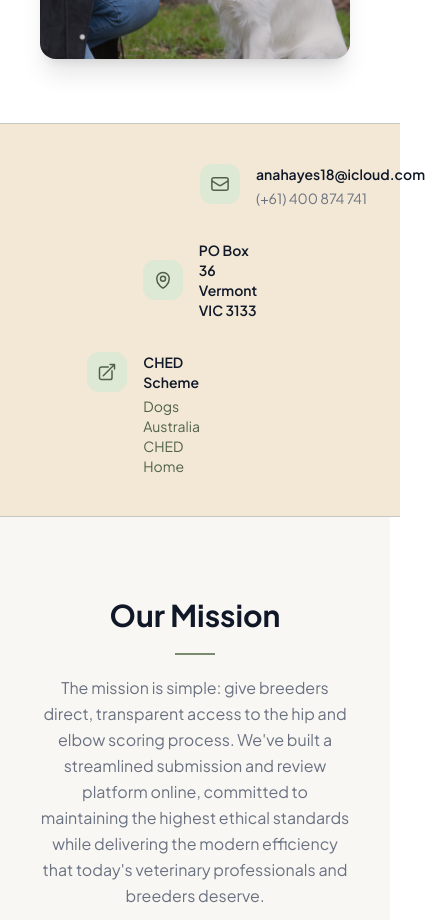
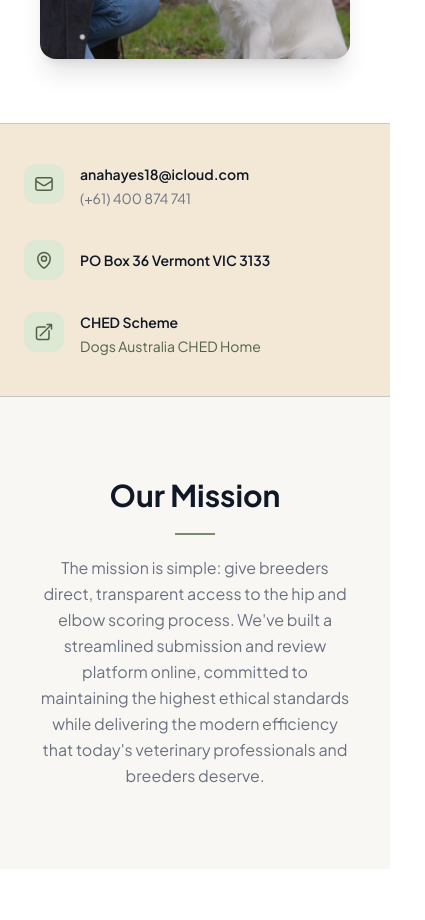
Before and after one commit to CodedBeats/Hayes_Hip_and_Elbow_Scoring, a Next.js app: page /pre-launch in a window 390 px wide. Shown: the part 1240-2160 px from the top of the page, 425 px wide, since content can reach past the window. Built offline with nearby package versions, Linux system fonts and the light colour scheme; no server answers.

Commit message:
feat(mobile style): small fixes for mobile styling

```diff
--- a/app/(main)/page.tsx
+++ b/app/(main)/page.tsx
@@ -212,7 +212,7 @@ const Home = () => {
                 title="Ready to Submit?"
                 subtitle="Upload your radiographs and submit your assessment request online."
                 align="center"
-                minHeightClassName="min-h-[700px]"
+                minHeightClassName="min-h-[560px] sm:min-h-[700px]"
             >
                 <Button href="/submit" variant="solid">Start Submission</Button>
             </ImageCTASection>
--- a/app/pre-launch/page.tsx
+++ b/app/pre-launch/page.tsx
@@ -98,7 +98,7 @@ const PreLaunchPage = () => {
             </section>
 
             {/* ── Contact & Links ──────────────────────────────── */}
-            <section className="px-50 py-10 bg-warm-sand border-t border-b border-[#C4C8BE]">
+            <section className="px-6 sm:px-10 lg:px-24 py-10 bg-warm-sand border-t border-b border-[#C4C8BE]">
                 <div className="max-w-7xl mx-auto grid grid-cols-1 md:grid-cols-3 gap-8">
 
                     {/* Email & Phone */}
@@ -115,7 +115,7 @@ const PreLaunchPage = () => {
                     </div>
 
                     {/* Address */}
-                    <div className="flex items-center justify-center gap-4">
+                    <div className="flex items-center justify-start md:justify-center gap-4">
                         <span className="w-10 h-10 rounded-xl bg-[#DDE8D5] text-brand-green flex items-center justify-center flex-shrink-0">
                             <svg xmlns="http://www.w3.org/2000/svg" className="w-5 h-5" fill="none" viewBox="0 0 24 24" stroke="currentColor" strokeWidth={1.8}>
                                 <path strokeLinecap="round" strokeLinejoin="round" d="M15 10.5a3 3 0 11-6 0 3 3 0 016 0z" />
@@ -128,7 +128,7 @@ const PreLaunchPage = () => {
                     </div>
 
                     {/* CHED Home Page */}
-                    <div className="flex items-start justify-end gap-4">
+                    <div className="flex items-start justify-start md:justify-end gap-4">
                         <span className="w-10 h-10 rounded-xl bg-[#DDE8D5] text-brand-green flex items-center justify-center flex-shrink-0">
                             <svg xmlns="http://www.w3.org/2000/svg" className="w-5 h-5" fill="none" viewBox="0 0 24 24" stroke="currentColor" strokeWidth={1.8}>
                                 <path strokeLinecap="round" strokeLinejoin="round" d="M13.5 6H5.25A2.25 2.25 0 003 8.25v10.5A2.25 2.25 0 005.25 21h10.5A2.25 2.25 0 0018 18.75V10.5m-10.5 6L21 3m0 0h-5.25M21 3v5.25" />
```
